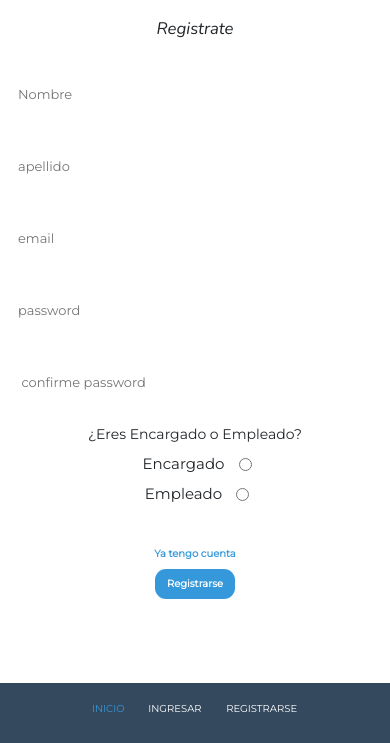
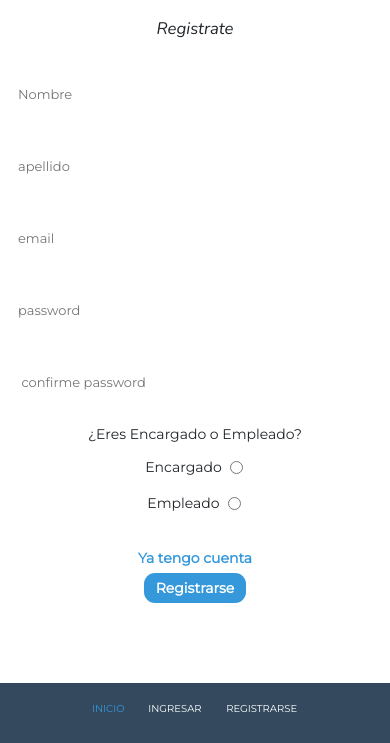
Before and after one commit to BarbaraSuarez291/tpAppWeb, a PHP site: page /registro.php in a window 390 px wide. Shown: the part 101-844 px from the top of the page. Run offline with PHP 8.4, Linux system fonts and the light colour scheme.

Commit message:
correccion de errores responsives, registro terminado

```diff
--- a/css/style.css
+++ b/css/style.css
@@ -301,7 +301,7 @@ nav #icon{
 }
 .form-registro {
     width: 400px;
-    height: 42rem;
+    height: 50rem;
     line-height: 3rem;
     margin: auto;
     margin-top: 2rem;
@@ -372,12 +372,13 @@ form input{
 
 }
 .radio p{
-    margin: 0 .9rem;
+    font-size: 13px;
+    margin: 3rem .9rem;
 }
 .botones-link {
     display: flex;
     justify-content: space-around;
-    margin-top: 1.2rem;
+    margin-top: 0.4rem;
 }
 
 .botones-link button , .botones-link a{
@@ -592,6 +593,10 @@ form input{
         margin: .5rem;
 
     }
+    .radio p{
+        font-size: 14px;
+        margin: .3rem ;
+    }
     .botones-link{
         flex-direction: column;
         align-items: center;
--- a/registro.php
+++ b/registro.php
@@ -34,7 +34,7 @@
             </div>
           </div>
 
-          <div class="botones-link">
+          <div class="botones-link fontz-15">
             <a href="login.php">Ya tengo cuenta</a>
             <button class="activa-link">Registrarse</button>
           </div>
```
